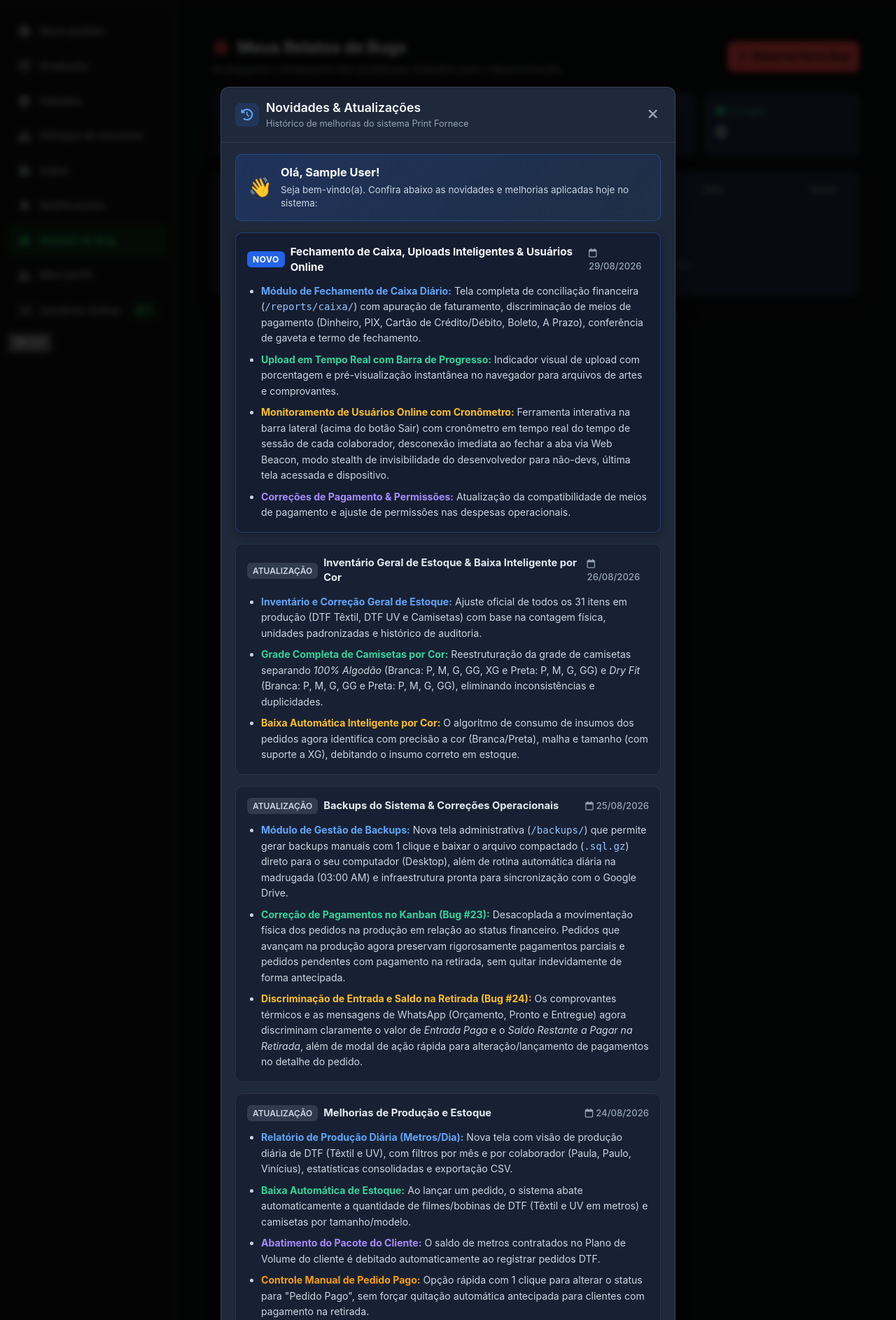
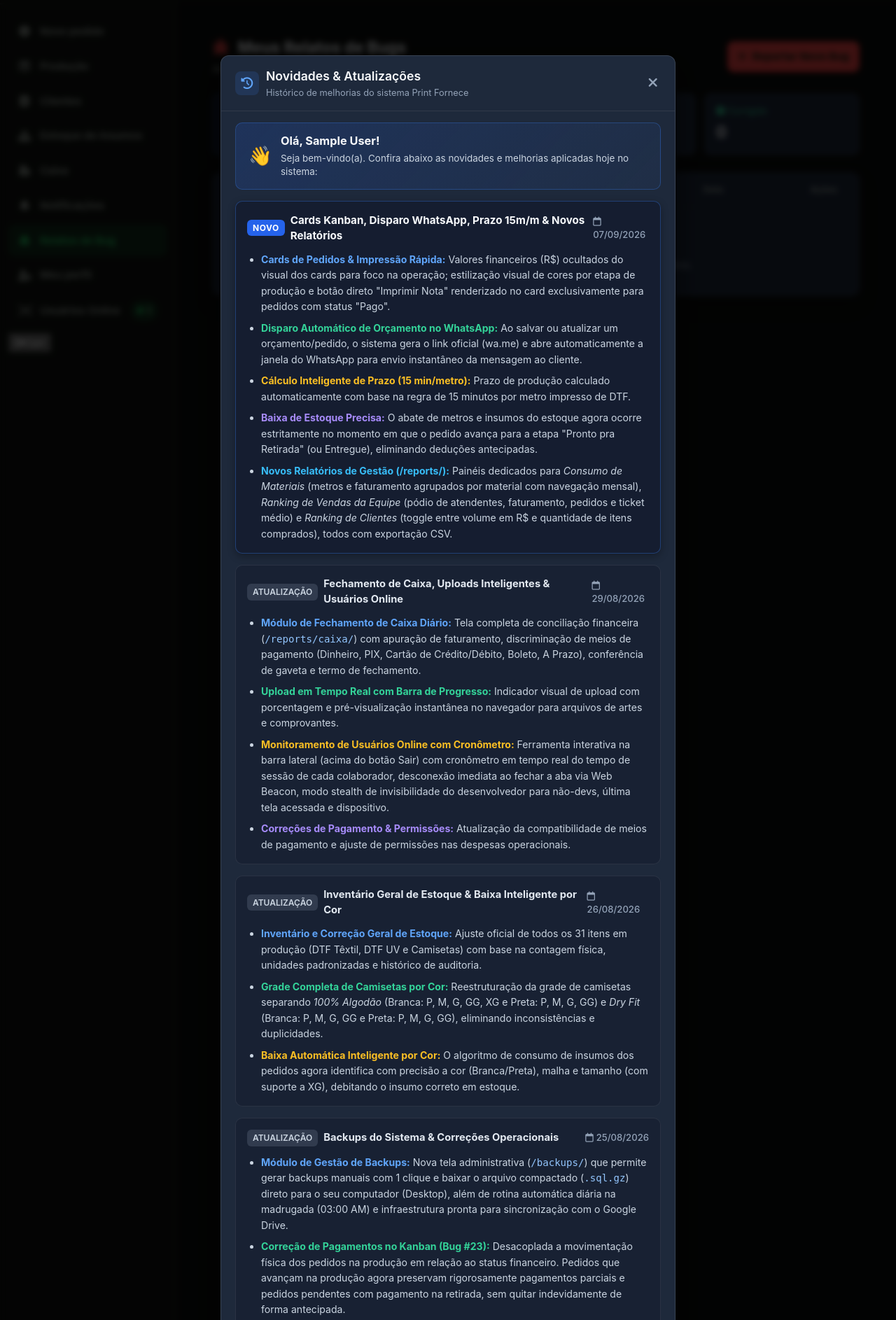
Before and after one commit to Fawlerr/print-fornece, a Django app: page /bug-reports/ in a window 1280 px wide. Shown: the part 77-1963 px from the top of the page at 70% size. Run offline with Django 5.2, Linux system fonts and the light colour scheme; the visitor is signed in with stand-in values (Sample User, id 1); data comes from the database, SQL or seed files in the repository; data that the repository does not hold is empty.

Commit message:
docs(changelog): adicionar nota de atualizacoes de 07/09 no modal

```diff
--- a/templates/includes/_changelog_modal.html
+++ b/templates/includes/_changelog_modal.html
@@ -36,12 +36,41 @@
     <!-- Conteúdo / Linha do Tempo -->
     <div style="padding: 16px 20px 20px 20px; overflow-y: auto; display: flex; flex-direction: column; gap: 16px;">
 
-      <!-- Entrada 29/08/2026 -->
+      <!-- Entrada 07/09/2026 -->
       <div style="background: rgba(15, 23, 42, 0.6); border: 1px solid rgba(59, 130, 246, 0.35); border-radius: 10px; padding: 16px; box-shadow: 0 4px 12px rgba(0, 0, 0, 0.3);">
         <div style="display: flex; align-items: center; justify-content: space-between; margin-bottom: 12px;">
           <div style="display: flex; align-items: center; gap: 8px;">
             <span style="background: #2563eb; color: #ffffff; font-size: 0.75rem; font-weight: 700; padding: 3px 8px; border-radius: 6px; letter-spacing: 0.5px;">NOVO</span>
-            <strong style="color: #f8fafc; font-size: 0.95rem;">Fechamento de Caixa, Uploads Inteligentes & Usuários Online</strong>
+            <strong style="color: #f8fafc; font-size: 0.95rem;">Cards Kanban, Disparo WhatsApp, Prazo 15m/m & Novos Relatórios</strong>
+          </div>
+          <span style="font-size: 0.82rem; color: #94a3b8; font-weight: 500;"><i class="fa-regular fa-calendar" style="margin-right: 4px;"></i>07/09/2026</span>
+        </div>
+
+        <ul style="margin: 0; padding-left: 20px; color: #cbd5e1; font-size: 0.88rem; line-height: 1.6; display: flex; flex-direction: column; gap: 8px;">
+          <li>
+            <strong style="color: #60a5fa;">Cards de Pedidos & Impressão Rápida:</strong> Valores financeiros (R$) ocultados do visual dos cards para foco na operação; estilização visual de cores por etapa de produção e botão direto "Imprimir Nota" renderizado no card exclusivamente para pedidos com status "Pago".
+          </li>
+          <li>
+            <strong style="color: #34d399;">Disparo Automático de Orçamento no WhatsApp:</strong> Ao salvar ou atualizar um orçamento/pedido, o sistema gera o link oficial (wa.me) e abre automaticamente a janela do WhatsApp para envio instantâneo da mensagem ao cliente.
+          </li>
+          <li>
+            <strong style="color: #fbbf24;">Cálculo Inteligente de Prazo (15 min/metro):</strong> Prazo de produção calculado automaticamente com base na regra de 15 minutos por metro impresso de DTF.
+          </li>
+          <li>
+            <strong style="color: #a78bfa;">Baixa de Estoque Precisa:</strong> O abate de metros e insumos do estoque agora ocorre estritamente no momento em que o pedido avança para a etapa "Pronto pra Retirada" (ou Entregue), eliminando deduções antecipadas.
+          </li>
+          <li>
+            <strong style="color: #38bdf8;">Novos Relatórios de Gestão (/reports/):</strong> Painéis dedicados para <em>Consumo de Materiais</em> (metros e faturamento agrupados por material com navegação mensal), <em>Ranking de Vendas da Equipe</em> (pódio de atendentes, faturamento, pedidos e ticket médio) e <em>Ranking de Clientes</em> (toggle entre volume em R$ e quantidade de itens comprados), todos com exportação CSV.
+          </li>
+        </ul>
+      </div>
+
+      <!-- Entrada 29/08/2026 -->
+      <div style="background: rgba(15, 23, 42, 0.4); border: 1px solid rgba(255, 255, 255, 0.08); border-radius: 10px; padding: 16px;">
+        <div style="display: flex; align-items: center; justify-content: space-between; margin-bottom: 12px;">
+          <div style="display: flex; align-items: center; gap: 8px;">
+            <span style="background: rgba(148, 163, 184, 0.2); color: #cbd5e1; font-size: 0.75rem; font-weight: 600; padding: 3px 8px; border-radius: 6px;">ATUALIZAÇÃO</span>
+            <strong style="color: #e2e8f0; font-size: 0.92rem;">Fechamento de Caixa, Uploads Inteligentes & Usuários Online</strong>
           </div>
           <span style="font-size: 0.82rem; color: #94a3b8; font-weight: 500;"><i class="fa-regular fa-calendar" style="margin-right: 4px;"></i>29/08/2026</span>
         </div>
```
